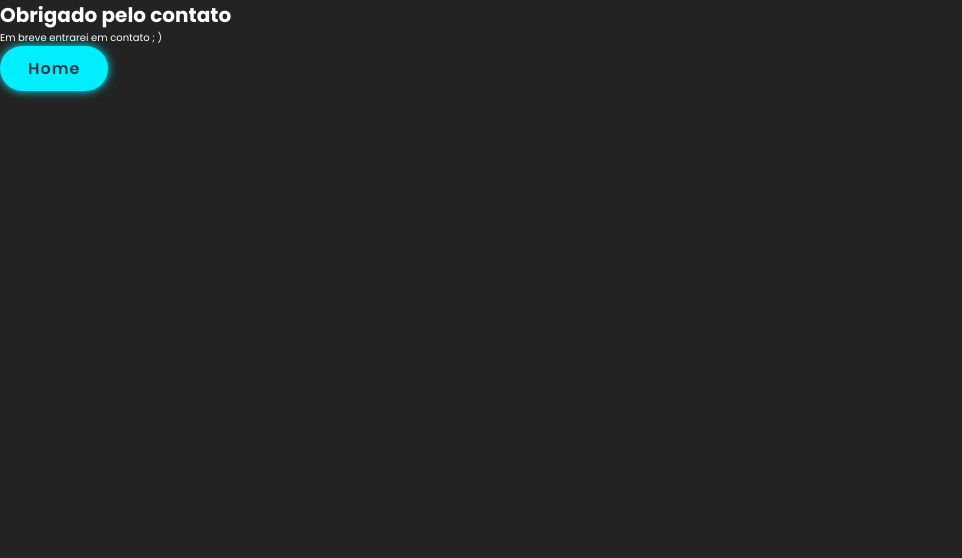
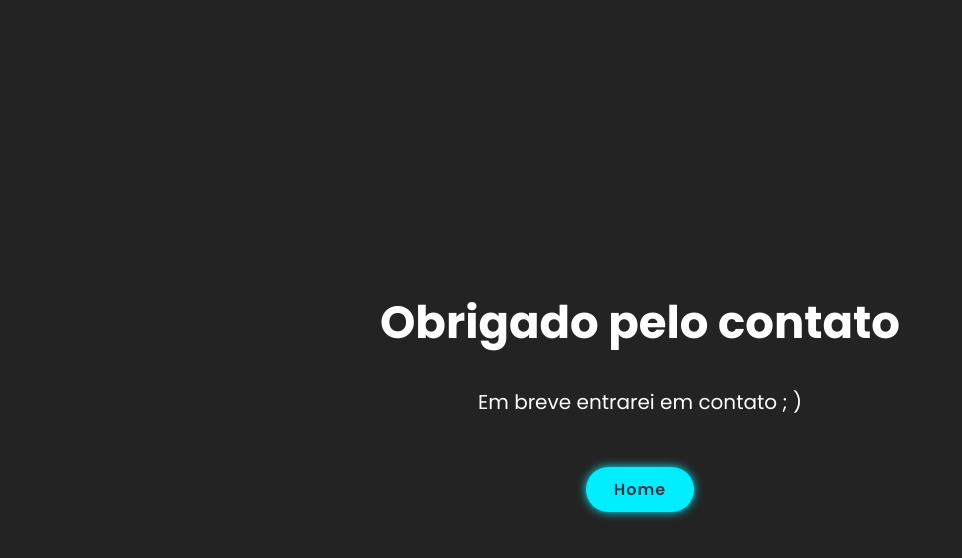
Before and after one commit to KeilaDJ/Portifolio, a plain HTML site: page Obrigado.html in a window 1280 px wide. Shown: the whole page, without its empty margins (0-962 px from the left). Drawn offline with Linux system fonts and the light colour scheme.

Commit message:
Update style.css

```diff
--- a/style.css
+++ b/style.css
@@ -442,6 +442,28 @@ span {
     cursor: pointer
 }
 
+.main{
+    display: flex;
+    align-items: center;
+    justify-content: center;
+    min-height: 100vh;
+    background:var(--bg-color);
+    flex-direction: column;
+ }
+
+ .text{
+     font-size: 45px;
+     color:var(--text-color);
+     margin-bottom: 30px;
+ }
+
+ .paragrafo{
+    font-size: 20px;
+     color: var(--text-color);
+     margin-bottom: 50px;
+ }
+
+
 .footer {
     display: flex;
     justify-content: space-between;
```
